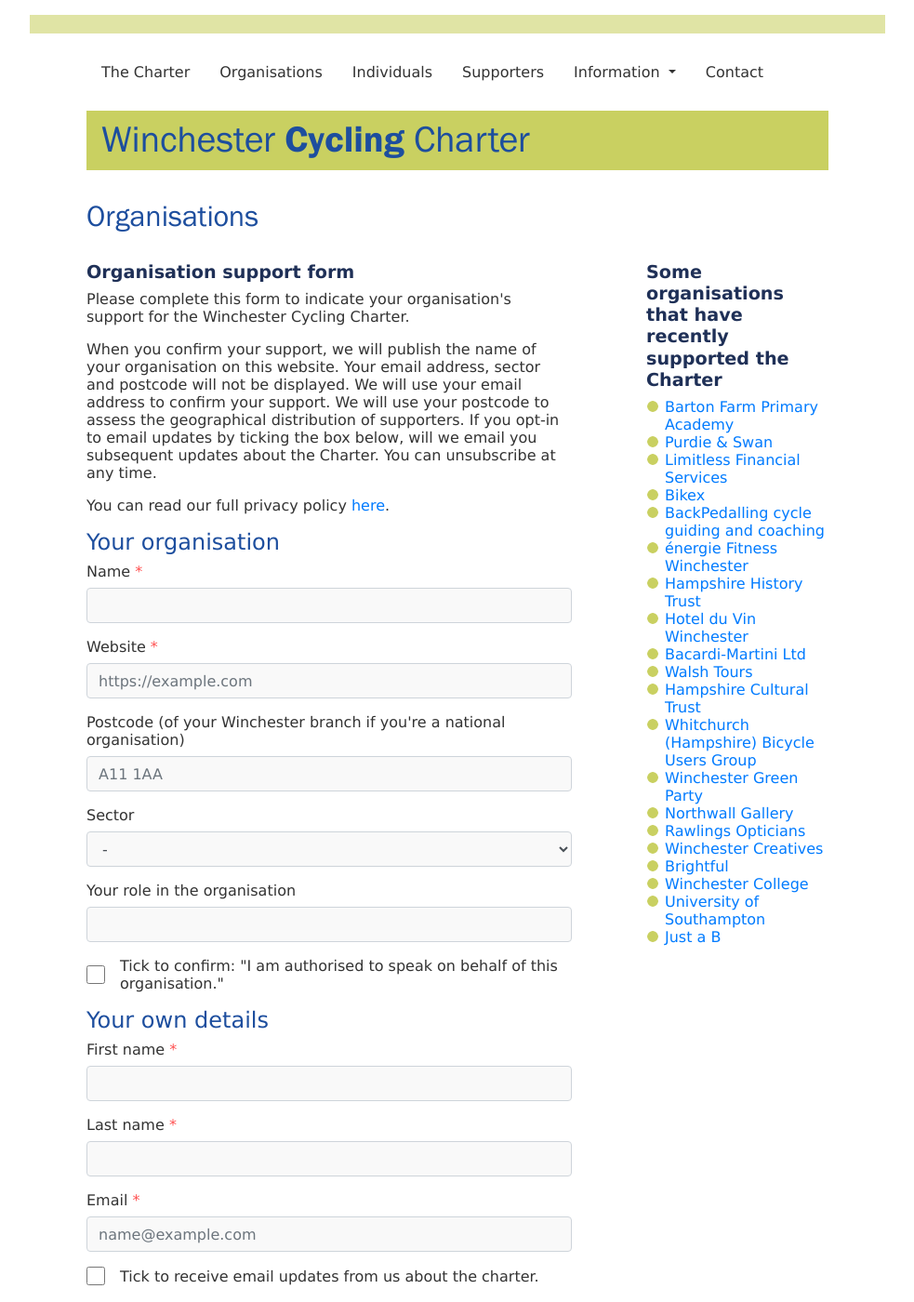
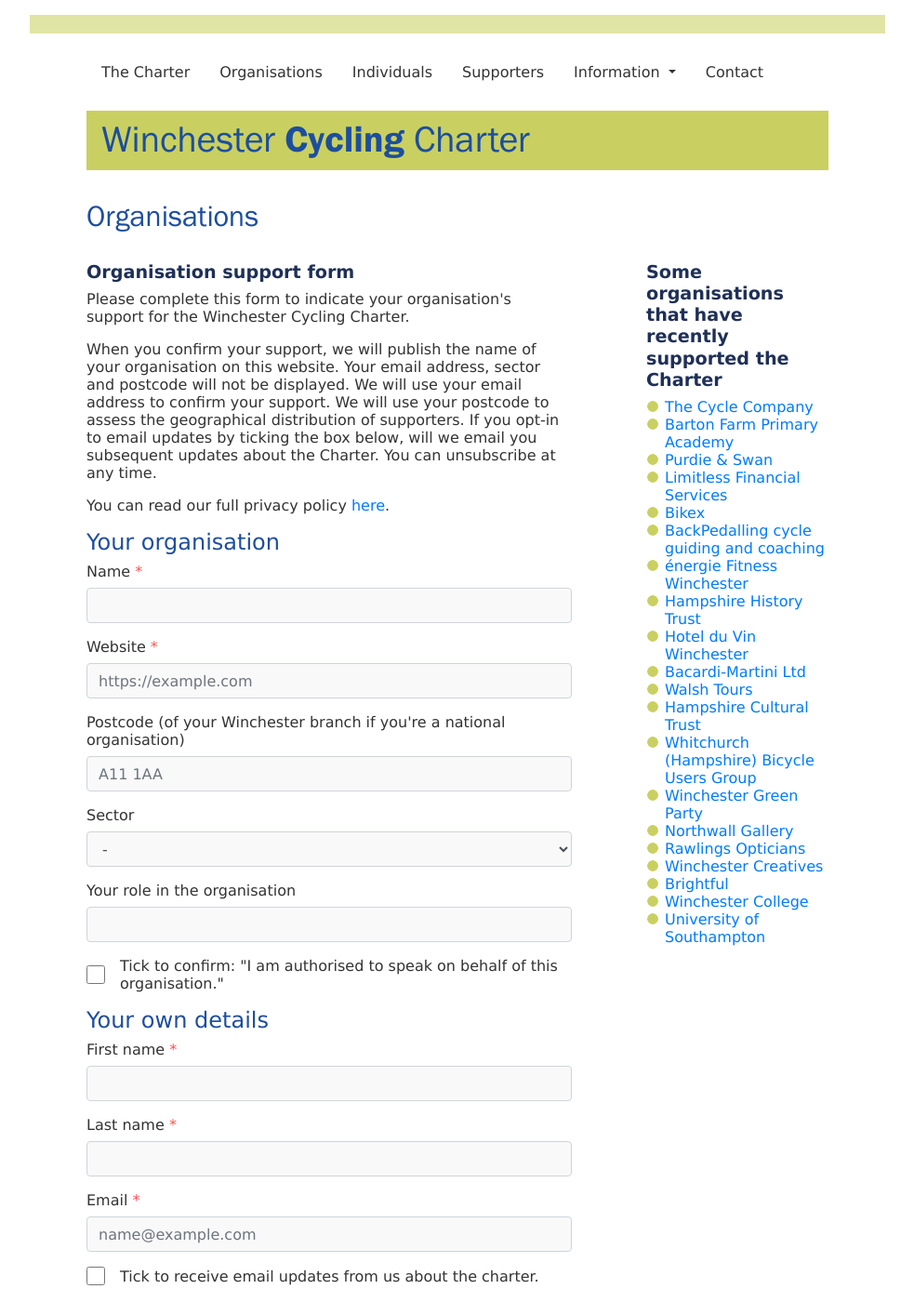
Before and after one commit to winchestercyclingcharter/winchestercyclingcharter.github.io, a Jekyll site: the page built from org-page.md, in a window 1280 px wide and 1400 px high. Shown: the whole window at 93% size, without its empty margins (148-1131 px from the left). Built offline with Jekyll 4.4.1, drawn with Linux system fonts in a browser that asks for light colours; nearby versions of some CDN libraries.

Commit message:
Update orgs.yml

```diff
--- a/_data/orgs.yml
+++ b/_data/orgs.yml
@@ -61,6 +61,7 @@
 - { title: Bikex, website: 'http://bikex.store/', logo: 'bikex-250.png', founding: false, dt: 20210427-133107-914849 }
 - { title: Purdie & Swan, website: 'http://www.purdieandswan.co.uk/', logo: 'purdieswan-250.png', founding: false, dt: 20210503-084247-834582 }
 - { title: Barton Farm Primary Academy, website: 'https://bartonfarmacademy.co.uk/', logo: 'bartonfarm-250.png', founding: false, dt: 20210505-103921-556974 }
+- { title: The Cycle Company, website: 'https://www.thecyclecompany.co.uk/', logo: 'cycleco-250.png', founding: false, dt: 20210527-164649-963399 }
 
 - { title: Kingsgate Books & Prints, website: 'http://kingsgatebooksandprints.co.uk', logo: '#', founding: false, dt: 20210309-150607-552668 }
 - { title: Perlins Community Project, website: 'https://www.perlinscommunityproject.co.uk', logo: '#', founding: false, dt: 20210221-202457-823360 }
```
